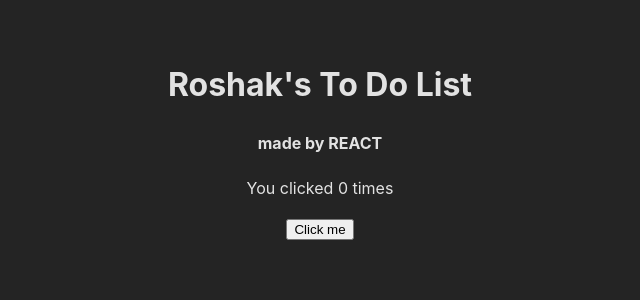
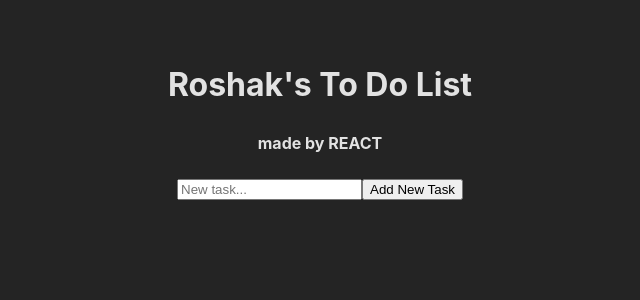
Before and after one commit to RoshakN/todo-list, a React (Vite) app: page / in a window 1280 px wide. Shown: the top 300 px of the page, without its empty margins (320-960 px from the left). Built offline with nearby package versions, Linux system fonts and the light colour scheme.

Commit message:
Add button functionality

```diff
--- a/src/App.css
+++ b/src/App.css
@@ -4,3 +4,8 @@
   padding: 2rem;
   text-align: center;
 }
+
+.list-container {
+  display: flex;
+  flex-direction: column;
+}
--- a/src/List.jsx
+++ b/src/List.jsx
@@ -1,12 +1,29 @@
 import React from "react";
 
 export default function List() {
-  const [count, setCount] = React.useState(0);
+  const [inputText, setInputText] = React.useState("");
+  const [taskList, setTaskList] = React.useState([]);
+
+  const addTask = function () {
+    setTaskList((prevList) => {
+      return [...prevList, inputText];
+    });
+  };
+
+  const textUpdate = function (event) {
+    console.log(event.target.value);
+    setInputText(event.target.value);
+  };
 
   return (
-    <div>
-      <p>You clicked {count} times</p>
-      <button onClick={() => setCount(count + 1)}>Click me</button>
+    <div className="list-container">
+      <div className="new-task">
+        <input type="text" placeholder="New task..." onChange={textUpdate} />
+        <button onClick={addTask}>Add New Task</button>
+      </div>
+      <div className="tasks">
+        <p>{taskList}</p>
+      </div>
     </div>
   );
 }
```
